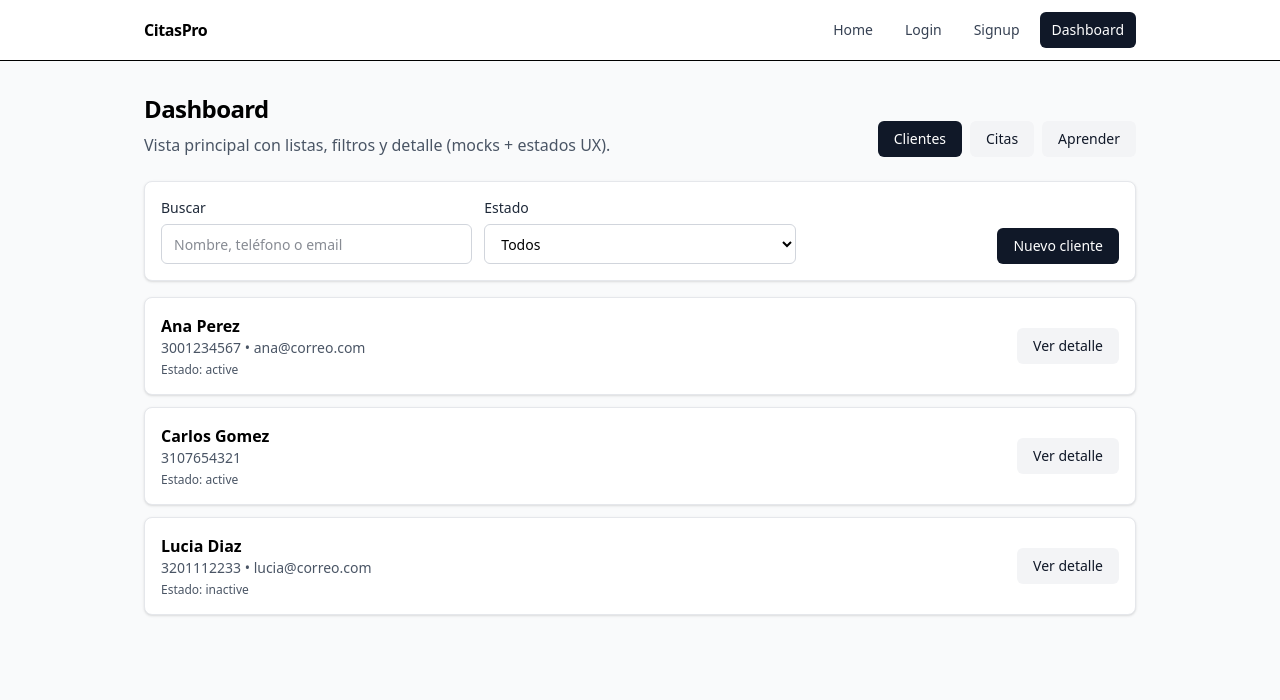
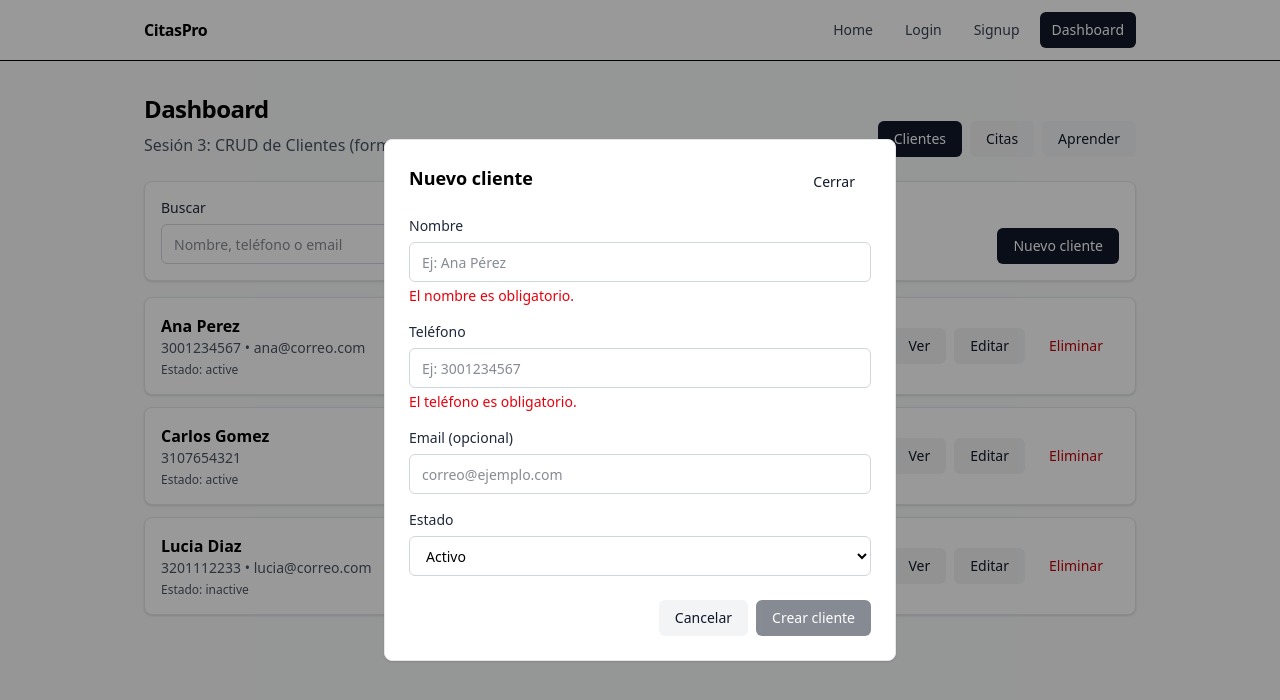
Before and after one commit to altair3542/citaspro, a React (Vite) app: page /dashboard in a window 1280 px wide. Both pictures are taken after a click on the button "Nuevo cliente". Shown: the top 700 px of the page. Built offline with nearby package versions, Linux system fonts and the light colour scheme.

Commit message:
feat: implementar formulario para crear y editar clientes con validación

```diff
--- /dev/null
+++ b/src/features/dashboard/components/ClientFormModal.jsx
@@ -0,0 +1,144 @@
+import { useEffect, useMemo, useState } from "react";
+import DetailModal from "./DetailModal";
+import Input from "../../../shared/components/ui/Input";
+import Button from "../../../shared/components/ui/Button";
+
+function isValidEmail(email) {
+  return /^[^\s@]+@[^\s@]+\.[^\s@]+$/.test(email);
+}
+
+function normalizePhone(phone) {
+  return phone.replace(/\s+/g, "").trim();
+}
+
+export default function ClientFormModal({
+  open,
+  mode, // "create" | "edit"
+  initialClient, // cliente a editar o null
+  onClose,
+  onSubmit, // (payload) => void (puede lanzar Error)
+}) {
+  const isEdit = mode === "edit";
+
+  const [name, setName] = useState("");
+  const [phone, setPhone] = useState("");
+  const [email, setEmail] = useState("");
+  const [status, setStatus] = useState("active");
+
+  const [formError, setFormError] = useState("");
+
+  useEffect(() => {
+    if (!open) return;
+
+    if (isEdit && initialClient) {
+      setName(initialClient.name || "");
+      setPhone(initialClient.phone || "");
+      setEmail(initialClient.email || "");
+      setStatus(initialClient.status || "active");
+    } else {
+      setName("");
+      setPhone("");
+      setEmail("");
+      setStatus("active");
+    }
+
+    setFormError("");
+  }, [open, isEdit, initialClient]);
+
+  const validation = useMemo(() => {
+    const errors = {};
+
+    const n = name.trim();
+    const p = normalizePhone(phone);
+    const e = email.trim();
+
+    if (!n) errors.name = "El nombre es obligatorio.";
+    if (!p) errors.phone = "El teléfono es obligatorio.";
+    if (p && !/^\d{7,15}$/.test(p)) errors.phone = "Teléfono inválido. Usa 7 a 15 dígitos (solo números).";
+
+    if (e && !isValidEmail(e)) errors.email = "Email inválido.";
+
+    return {
+      ok: Object.keys(errors).length === 0,
+      errors,
+      payload: { name: n, phone: p, email: e, status },
+    };
+  }, [name, phone, email, status]);
+
+  function handleSubmit(e) {
+    e.preventDefault();
+    setFormError("");
+
+    if (!validation.ok) {
+      setFormError("Corrige los campos marcados antes de continuar.");
+      return;
+    }
+
+    try {
+      onSubmit(validation.payload);
+      onClose();
+    } catch (err) {
+      setFormError(err instanceof Error ? err.message : "Ocurrió un error al guardar.");
+    }
+  }
+
+  return (
+    <DetailModal open={open} title={isEdit ? "Editar cliente" : "Nuevo cliente"} onClose={onClose}>
+      <form className="grid gap-4" onSubmit={handleSubmit}>
+        {formError ? (
+          <div className="rounded-md border border-red-200 bg-red-50 px-3 py-2 text-sm text-red-700">
+            {formError}
+          </div>
+        ) : null}
+
+        <Input
+          label="Nombre"
+          name="name"
+          placeholder="Ej: Ana Pérez"
+          value={name}
+          onChange={(e) => setName(e.target.value)}
+        />
+        {validation.errors.name ? <p className="text-sm text-red-600 -mt-3">{validation.errors.name}</p> : null}
+
+        <Input
+          label="Teléfono"
+          name="phone"
+          placeholder="Ej: 3001234567"
+          value={phone}
+          onChange={(e) => setPhone(e.target.value)}
+        />
+        {validation.errors.phone ? <p className="text-sm text-red-600 -mt-3">{validation.errors.phone}</p> : null}
+
+        <Input
+          label="Email (opcional)"
+          name="email"
+          placeholder="correo@ejemplo.com"
+          value={email}
+          onChange={(e) => setEmail(e.target.value)}
+        />
+        {validation.errors.email ? <p className="text-sm text-red-600 -mt-3">{validation.errors.email}</p> : null}
+
+        <div className="grid gap-1.5">
+          <label className="text-sm font-medium text-gray-800">Estado</label>
+          <select
+            className="h-10 rounded-md border border-gray-300 bg-white px-3 text-sm"
+            value={status}
+            onChange={(e) => setStatus(e.target.value)}
+          >
+            <option value="active">Activo</option>
+            <option value="inactive">Inactivo</option>
+          </select>
+        </div>
+
+        <div className="mt-2 flex justify-end gap-2">
+          <Button type="button" variant="secondary" onClick={onClose}>
+            Cancelar
+          </Button>
+          <Button type="submit" disabled={!validation.ok}>
+            {isEdit ? "Guardar cambios" : "Crear cliente"}
+          </Button>
+        </div>
+      </form>
+    </DetailModal>
+  );
+}
--- a/src/features/dashboard/components/ClientsView.jsx
+++ b/src/features/dashboard/components/ClientsView.jsx
@@ -4,7 +4,13 @@ import Input from "../../../shared/components/ui/Input";
 import Button from "../../../shared/components/ui/Button";
 import EmptyState from "./EmptyState";
 
-export default function ClientsView({ clients, onSelectClient }) {
+export default function ClientsView({
+  clients,
+  onSelectClient,
+  onCreate,
+  onEdit,
+  onDelete,
+}) {
   const [search, setSearch] = useState("");
   const [status, setStatus] = useState("all"); // all | active | inactive
 
@@ -13,29 +19,25 @@ export default function ClientsView({ clients, onSelectClient }) {
 
     return clients.filter((c) => {
       const matchesStatus = status === "all" ? true : c.status === status;
-
       const hay = `${c.name} ${c.phone} ${c.email || ""}`.toLowerCase();
       const matchesSearch = q ? hay.includes(q) : true;
-
       return matchesStatus && matchesSearch;
     });
   }, [clients, search, status]);
 
-  // Estado vacío “real” (no hay clientes en el sistema)
   if (clients.length === 0) {
     return (
       <EmptyState
         title="Sin clientes aún"
-        description="En esta sesión trabajamos con datos simulados. En la sesión 3 agregaremos creación y edición."
-        actionLabel="Simular acción"
-        onAction={() => window.alert("Acción simulada")}
+        description="Crea tu primer cliente para comenzar."
+        actionLabel="Nuevo cliente"
+        onAction={onCreate}
       />
     );
   }
 
   return (
     <div className="grid gap-4">
-      {/* Filtros */}
       <Card className="p-4">
         <div className="grid gap-3 md:grid-cols-3">
           <Input
@@ -60,14 +62,11 @@ export default function ClientsView({ clients, onSelectClient }) {
           </div>
 
           <div className="flex items-end justify-end">
-            <Button onClick={() => window.alert("Crear cliente (real en sesión 3)")}>
-              Nuevo cliente
-            </Button>
+            <Button onClick={onCreate}>Nuevo cliente</Button>
           </div>
         </div>
       </Card>
 
-      {/* Estado vacío “derivado” (no hay resultados tras filtrar) */}
       {filtered.length === 0 ? (
         <EmptyState
           title="No hay resultados"
@@ -87,9 +86,21 @@ export default function ClientsView({ clients, onSelectClient }) {
                 </div>
               </div>
 
-              <Button variant="secondary" onClick={() => onSelectClient(c)}>
-                Ver detalle
-              </Button>
+              <div className="flex gap-2">
+                <Button variant="secondary" onClick={() => onSelectClient(c)}>
+                  Ver
+                </Button>
+                <Button variant="secondary" onClick={() => onEdit(c)}>
+                  Editar
+                </Button>
+                <Button
+                  variant="ghost"
+                  onClick={() => onDelete(c)}
+                  className="text-red-700 hover:bg-red-50"
+                >
+                  Eliminar
+                </Button>
+              </div>
             </Card>
           ))}
         </div>
--- a/src/features/dashboard/hooks/useDashboardData.js
+++ b/src/features/dashboard/hooks/useDashboardData.js
@@ -1,5 +1,12 @@
 import { useEffect, useMemo, useState } from "react";
 import { fetchAppointments, fetchClients } from "../data/mock";
+
+function makeId(prefix = "c") {
+  if (typeof crypto !== "undefined" && crypto.randomUUID) {
+    return `${prefix}_${crypto.randomUUID()}`;
+  }
+  return `${prefix}_${Date.now()}_${Math.random().toString(16).slice(2)}`;
+}
 
 export function useDashboardData() {
   const [clients, setClients] = useState([]);
@@ -21,6 +28,7 @@ export function useDashboardData() {
       try {
         const [c, a] = await Promise.all([fetchClients(), fetchAppointments()]);
         if (!alive) return;
+
         setClients(c);
         setAppointments(a);
       } catch (e) {
@@ -45,5 +53,60 @@ export function useDashboardData() {
     return map;
   }, [clients]);
 
-  return { clients, appointments, clientById, loading, error, reload };
+  // =========================
+  // CRUD real de Clientes (Sesión 3)
+  // =========================
+
+  function createClient(data) {
+    const newClient = {
+      id: makeId("c"),
+      name: data.name,
+      phone: data.phone,
+      email: data.email || "",
+      status: data.status || "active",
+    };
+
+    setClients((prev) => [newClient, ...prev]);
+    return newClient;
+  }
+
+  function updateClient(clientId, data) {
+    setClients((prev) =>
+      prev.map((c) =>
+        c.id === clientId
+          ? {
+              ...c,
+              name: data.name,
+              phone: data.phone,
+              email: data.email || "",
+              status: data.status || c.status,
+            }
+          : c
+      )
+    );
+  }
+
+  function deleteClient(clientId) {
+    // Regla de negocio: no eliminar si tiene citas asociadas
+    const hasAppointments = appointments.some((a) => a.clientId === clientId);
+    if (hasAppointments) {
+      throw new Error("No puedes eliminar este cliente porque tiene citas asociadas.");
+    }
+
+    setClients((prev) => prev.filter((c) => c.id !== clientId));
+  }
+
+  return {
+    clients,
+    appointments,
+    clientById,
+    loading,
+    error,
+    reload,
+
+    // CRUD Clientes
+    createClient,
+    updateClient,
+    deleteClient,
+  };
 }
--- a/src/features/dashboard/pages/DashboardPage.jsx
+++ b/src/features/dashboard/pages/DashboardPage.jsx
@@ -11,14 +11,30 @@ import ErrorState from "../components/ErrorState";
 import ClientsView from "../components/ClientsView";
 import AppointmentsView from "../components/AppointmentsView";
 import DetailModal from "../components/DetailModal";
+import ClientFormModal from "../components/ClientFormModal";
 
 export default function DashboardPage() {
-  const { clients, appointments, clientById, loading, error, reload } = useDashboardData();
+  const {
+    clients,
+    appointments,
+    clientById,
+    loading,
+    error,
+    reload,
+    createClient,
+    updateClient,
+    deleteClient,
+  } = useDashboardData();
 
-  const [tab, setTab] = useState("clients"); // clients | appointments
+  const [tab, setTab] = useState("clients"); // clients | appointments (si ya agregaste otros tabs, mantenlos)
 
   const [selectedClient, setSelectedClient] = useState(null);
   const [selectedAppointment, setSelectedAppointment] = useState(null);
+
+  // Modal formulario (CRUD clientes)
+  const [clientFormOpen, setClientFormOpen] = useState(false);
+  const [clientFormMode, setClientFormMode] = useState("create"); // create | edit
+  const [editingClient, setEditingClient] = useState(null);
 
   const modalOpen = Boolean(selectedClient || selectedAppointment);
 
@@ -28,7 +44,33 @@ export default function DashboardPage() {
     return "";
   }, [selectedClient, selectedAppointment]);
 
-  // 1) Loading
+  function openCreateClient() {
+    setClientFormMode("create");
+    setEditingClient(null);
+    setClientFormOpen(true);
+  }
+
+  function openEditClient(client) {
+    setClientFormMode("edit");
+    setEditingClient(client);
+    setClientFormOpen(true);
+  }
+
+  function handleDeleteClient(client) {
+    const ok = window.confirm(
+      `¿Eliminar el cliente "${client.name}"?\n\nEsta acción no se puede deshacer.`
+    );
+    if (!ok) return;
+
+    try {
+      deleteClient(client.id);
+      if (selectedClient?.id === client.id) setSelectedClient(null);
+    } catch (e) {
+      window.alert(e instanceof Error ? e.message : "No se pudo eliminar el cliente.");
+    }
+  }
+
+  // Loading
   if (loading) {
     return (
       <div className="grid gap-4">
@@ -45,7 +87,7 @@ export default function DashboardPage() {
     );
   }
 
-  // 2) Error
+  // Error
   if (error) {
     return (
       <div className="grid gap-4">
@@ -59,14 +101,14 @@ export default function DashboardPage() {
     );
   }
 
-  // 3) Data OK
+  // Data OK
   return (
     <div className="grid gap-6">
       <div className="flex flex-col gap-3 md:flex-row md:items-end md:justify-between">
         <div>
           <h1 className="text-2xl font-semibold tracking-tight">Dashboard</h1>
           <p className="mt-2 text-gray-600">
-            Vista principal con listas, filtros y detalle (mocks + estados UX).
+            Sesión 3: CRUD de Clientes (formularios + validación + regla de negocio).
           </p>
         </div>
 
@@ -74,7 +116,13 @@ export default function DashboardPage() {
       </div>
 
       {tab === "clients" ? (
-        <ClientsView clients={clients} onSelectClient={setSelectedClient} />
+        <ClientsView
+          clients={clients}
+          onSelectClient={setSelectedClient}
+          onCreate={openCreateClient}
+          onEdit={openEditClient}
+          onDelete={handleDeleteClient}
+        />
       ) : (
         <AppointmentsView
           appointments={appointments}
@@ -83,6 +131,7 @@ export default function DashboardPage() {
         />
       )}
 
+      {/* Modal detalle (Sesión 2) + acciones rápidas */}
       <DetailModal
         open={modalOpen}
         title={modalTitle}
@@ -97,6 +146,19 @@ export default function DashboardPage() {
             <div><span className="font-medium">Teléfono:</span> {selectedClient.phone}</div>
             <div><span className="font-medium">Email:</span> {selectedClient.email || "—"}</div>
             <div><span className="font-medium">Estado:</span> {selectedClient.status}</div>
+
+            <div className="mt-4 flex justify-end gap-2">
+              <Button variant="secondary" onClick={() => openEditClient(selectedClient)}>
+                Editar
+              </Button>
+              <Button
+                variant="ghost"
+                onClick={() => handleDeleteClient(selectedClient)}
+                className="text-red-700 hover:bg-red-50"
+              >
+                Eliminar
+              </Button>
+            </div>
           </div>
         ) : null}
 
@@ -112,19 +174,30 @@ export default function DashboardPage() {
             <div><span className="font-medium">Estado:</span> {selectedAppointment.status}</div>
           </div>
         ) : null}
+      </DetailModal>
 
-        <div className="mt-6 flex justify-end">
-          <Button
-            variant="secondary"
-            onClick={() => {
-              setSelectedClient(null);
-              setSelectedAppointment(null);
-            }}
-          >
-            Cerrar
-          </Button>
-        </div>
-      </DetailModal>
+      {/* Modal formulario (Sesión 3) */}
+      <ClientFormModal
+        open={clientFormOpen}
+        mode={clientFormMode}
+        initialClient={editingClient}
+        onClose={() => setClientFormOpen(false)}
+        onSubmit={(payload) => {
+          if (clientFormMode === "create") {
+            createClient(payload);
+            return;
+          }
+
+          if (!editingClient) throw new Error("No hay cliente para editar.");
+
+          updateClient(editingClient.id, payload);
+
+          // Mantener sincronizado el detalle si está abierto
+          if (selectedClient?.id === editingClient.id) {
+            setSelectedClient((prev) => (prev ? { ...prev, ...payload } : prev));
+          }
+        }}
+      />
     </div>
   );
 }
```
